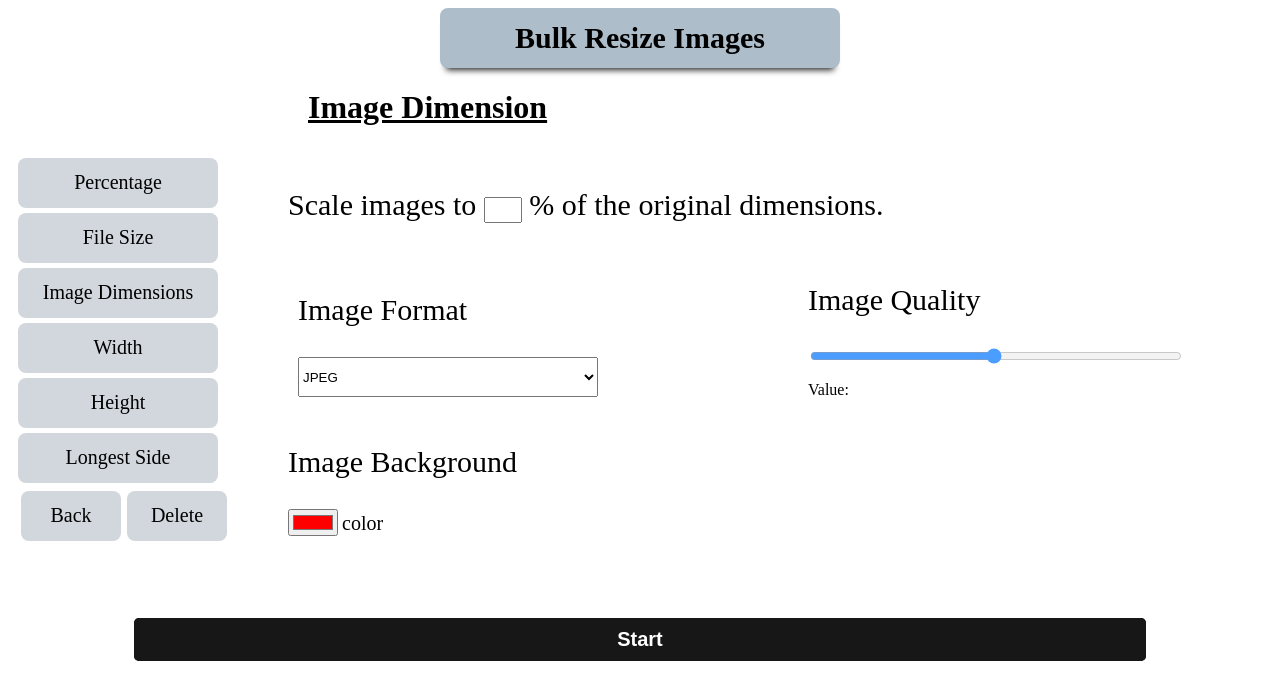
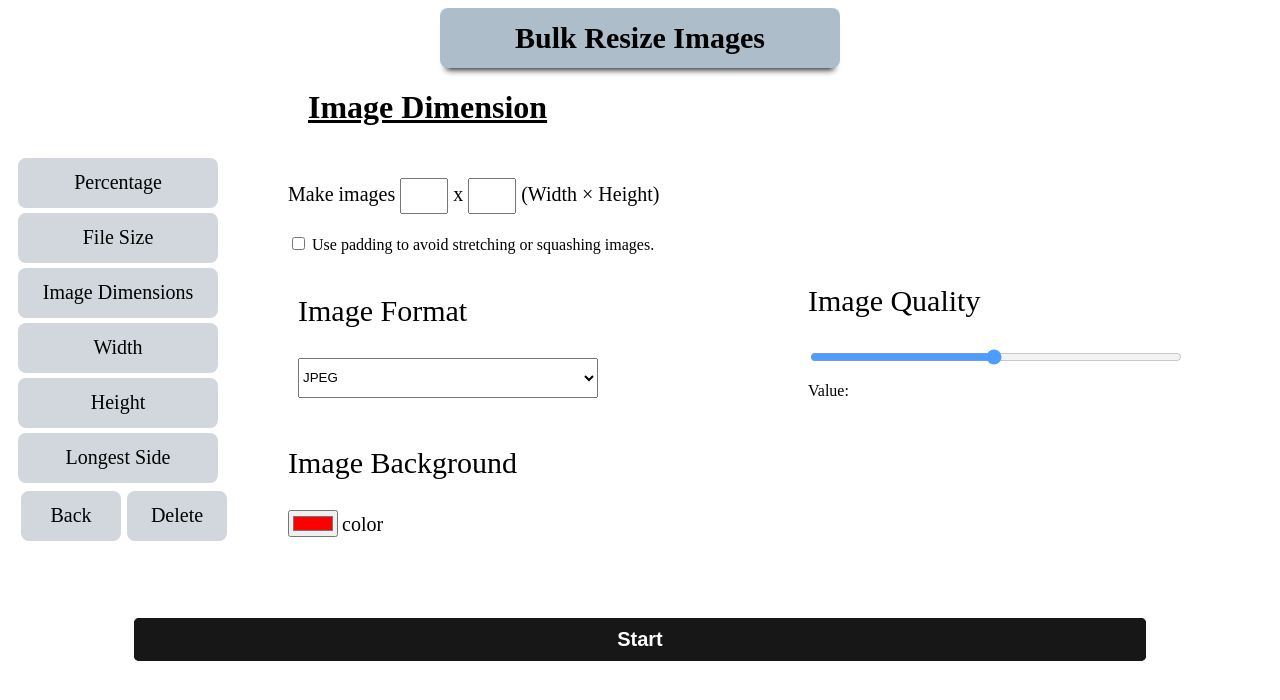
Before and after one commit to saan58/CC_, a SvelteKit app: page /image_dim in a window 1280 px wide. Shown: the top 700 px of the page. Built offline with nearby package versions, Linux system fonts and the light colour scheme.

Commit message:
add page

```diff
--- a/src/routes/height/+page.svelte
+++ b/src/routes/height/+page.svelte
@@ -43,7 +43,7 @@
   </div>
   <div class="column1">
     <p class="p1">
-      Scale images to <input class="input1" /> % of the original dimensions.
+      Make the height of images <input class="input1" /> pixels.
     </p>
 
     <div class="row">
@@ -163,8 +163,8 @@
   }
 
   .input1 {
-    height: 20px;
-    width: 30px;
+    height: 30px;
+    width: 40px;
   }
 
   .p1 {
--- a/src/routes/image_dim/+page.svelte
+++ b/src/routes/image_dim/+page.svelte
@@ -7,6 +7,10 @@
   // slider.oninput = function() {
   //   output.innerHTML = this.value;
   // }
+
+
+  let state1 = false;
+
 </script>
 
 <!-- for Heading container Box  -->
@@ -17,7 +21,7 @@
     </center>
   </div>
 </center>
-<h1 class="percentage"><u>Image Dimension</u></h1>
+<h1 class="imageDim"><u>Image Dimension</u></h1>
 
 <div class="row">
   <div class="column">
@@ -43,8 +47,17 @@
   </div>
   <div class="column1">
     <p class="p1">
-      Scale images to <input class="input1" /> % of the original dimensions.
-    </p>
+
+Make images <input class="input1" /> x <input class="input1" /> (Width  ×  Height)
+  </p>
+
+
+
+    <label style="margin-left: 50px;">
+      <input  type="checkbox" bind:checked = {state1}>
+      Use padding to avoid stretching or squashing images.
+  </label>
+
 
     <div class="row">
       <div class="column">
@@ -163,12 +176,12 @@
   }
 
   .input1 {
-    height: 20px;
-    width: 30px;
+    height: 30px;
+    width: 40px;
   }
 
   .p1 {
-    font-size: 30px;
+    font-size: 20px;
     margin-left: 50px;
   }
 
@@ -212,7 +225,7 @@
     font-size: 20px;
   }
 
-  .percentage {
+  .imageDim {
     padding-left: 300px;
   }
 
--- a/src/routes/longest/+page.svelte
+++ b/src/routes/longest/+page.svelte
@@ -43,7 +43,7 @@
   </div>
   <div class="column1">
     <p class="p1">
-      Scale images to <input class="input1" /> % of the original dimensions.
+      Make the longest side of images  <input class="input1" /> pixels..
     </p>
 
     <div class="row">
@@ -163,8 +163,8 @@
   }
 
   .input1 {
-    height: 20px;
-    width: 30px;
+    height: 30px;
+    width: 40px;
   }
 
   .p1 {
--- a/src/routes/width/+page.svelte
+++ b/src/routes/width/+page.svelte
@@ -43,7 +43,7 @@
   </div>
   <div class="column1">
     <p class="p1">
-      Scale images to <input class="input1" /> % of the original dimensions.
+      Make the width of images <input class="input1" />  pixels.
     </p>
 
     <div class="row">
@@ -163,8 +163,8 @@
   }
 
   .input1 {
-    height: 20px;
-    width: 30px;
+    height: 30px;
+    width: 40px;
   }
 
   .p1 {
```
